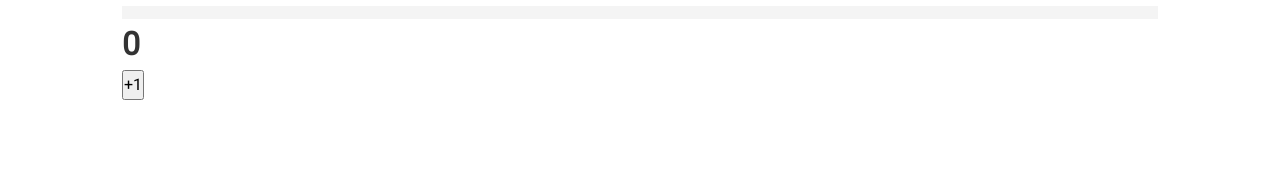
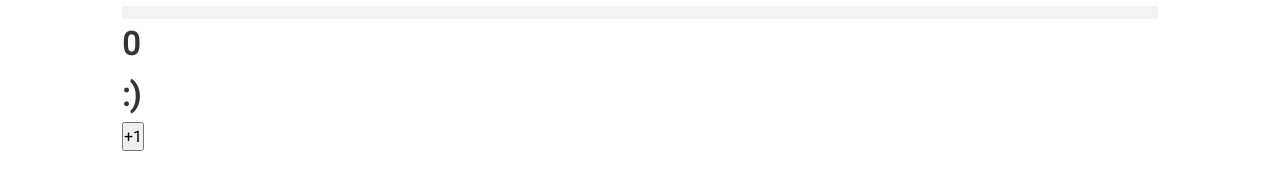
Before and after one commit to mattalagala/Github-Finder, a React (Create React App) app in the folder github-finder/: page / in a window 1280 px wide. Shown: the part 203-375 px from the top of the page. Built offline with nearby package versions, Linux system fonts and the light colour scheme.

Commit message:
updated Counter.js

```diff
--- a/github-finder/src/components/users/Counter.js
+++ b/github-finder/src/components/users/Counter.js
@@ -2,10 +2,21 @@ import React, { useState } from "react";
 
 function Counter() {
 	const [count, setCount] = useState(0);
-	const increment = () => setCount(count + 1);
+	const [isHappy, setIsHappy] = useState(true);
+	const increment = () => {
+		setCount(count + 1);
+		toggleIsHappy();
+	};
+	// const test =
+	const toggleIsHappy = () => {
+		(count + 1) % 2 === 0 ? setIsHappy(true) : setIsHappy(false);
+		console.log(count);
+	};
+
 	return (
 		<div>
 			<h1>{count}</h1>
+			<h1>{isHappy ? ":)" : ":("}</h1>
 			<button onClick={increment}>+1</button>
 		</div>
 	);
```
